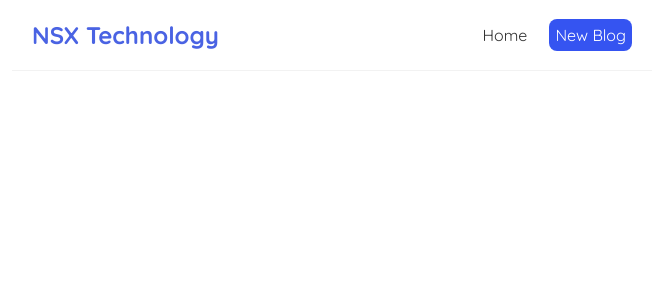
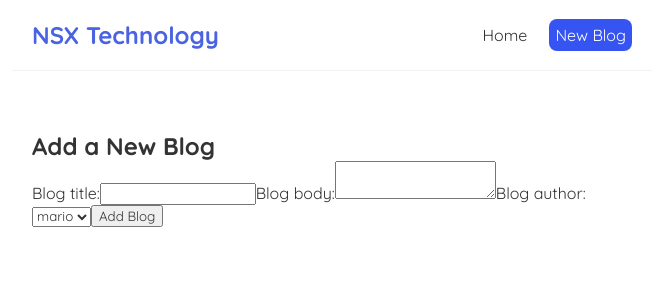
Before and after one commit to nsumpter98/modern_react_tutorial, a React (Create React App) app: page /create in a window 1280 px wide. Shown: the top 300 px of the page, without its empty margins (308-971 px from the left). Built offline with nearby package versions, Linux system fonts and the light colour scheme; data requests are answered from the project's data file.

Commit message:
added react router - misc

```diff
--- a/src/App.js
+++ b/src/App.js
@@ -1,6 +1,6 @@
-
 import Navbar from "./Navbar";
 import Home from "./Home";
+import Create from "./Create";
 import {BrowserRouter as Router, Route, Routes as Switch} from 'react-router-dom';
 
 function App() {
@@ -12,7 +12,8 @@ function App() {
             <Navbar />
           <div className="content">
               <Switch>
-                  <Route path='/' element={<Home/>} />
+                  <Route exact path='/' element={<Home/>} />
+                  <Route exact path='/create' element={<Create/>} />
               </Switch>
           </div>
         </div>
--- /dev/null
+++ b/src/Create.js
@@ -0,0 +1,26 @@
+import useFetch from "./useFetch";
+
+const Create = () => {
+    const { title, body, author, isPending } = useFetch('http://localhost:8000/blogs');
+
+    return (
+        <div className="create">
+        <h2>Add a New Blog</h2>
+        <form>
+            <label>Blog title:</label>
+            <input type="text" required />
+            <label>Blog body:</label>
+            <textarea required></textarea>
+            <label>Blog author:</label>
+            <select>
+            <option value="mario">mario</option>
+            <option value="yoshi">yoshi</option>
+            </select>
+            {!isPending && <button>Add Blog</button>}
+            {isPending && <button disabled>Adding Blog...</button>}
+        </form>
+        </div>
+    );
+}
+
+export default Create;
```
